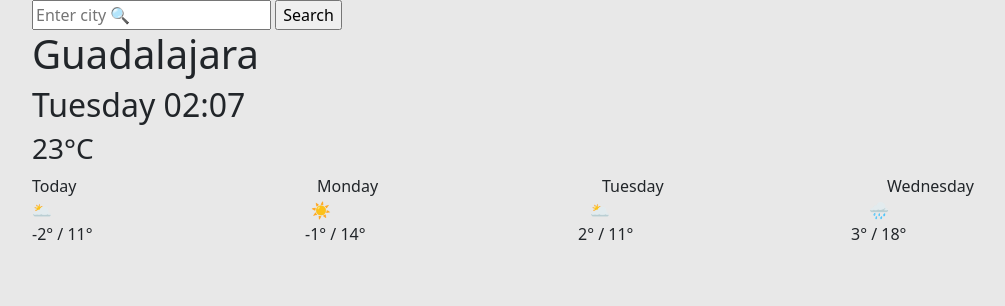
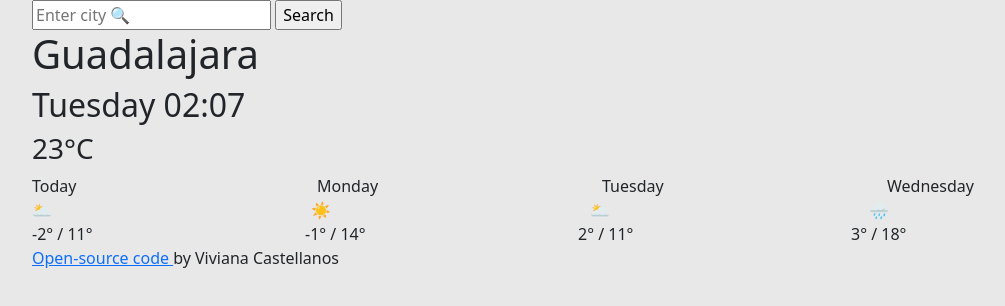
Before and after one commit to castelv2/my-weather-app-project, a plain HTML site: page index.html in a window 1280 px wide. Shown: the whole page, without its empty margins (50-1055 px from the left). Drawn offline with nearby package versions, Linux system fonts and the light colour scheme; files whose address does not match are found by name.

Commit message:
Added open-source code link

```diff
--- a/index.html
+++ b/index.html
@@ -72,9 +72,13 @@
                     <div class="col-3">
                         3° / 18°
                     </div>
-
-      <div>
-
+    </div>
+    <div>
+    <a href="https://github.com/wecodeschool/my-awsome-app">
+      Open-source code
+    </a>
+    by Viviana Castellanos
+    </div>
 
     <script src="src/index.js"></script>
   </body>
```
